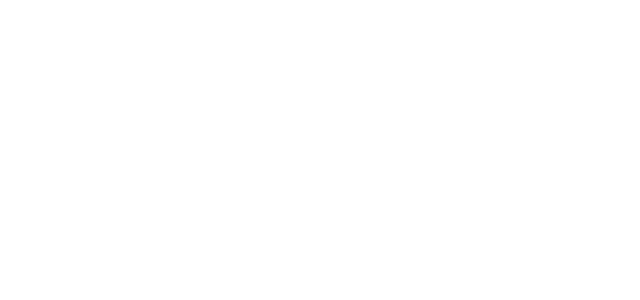
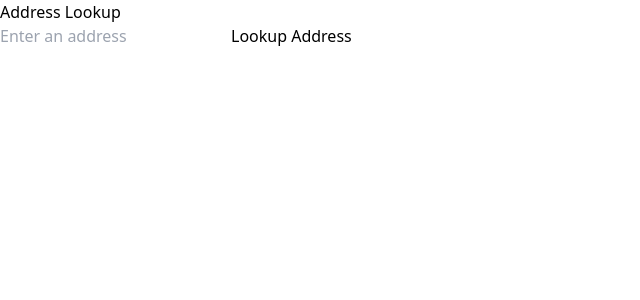
Before and after one commit to ishneeeeeet/law-firm-document-app-frontend, a React (Vite) app: page /addresslookup in a window 1280 px wide. Before the commit this address had no page. Shown: the top 300 px of the page, without its empty margins (0-640 px from the left). Built offline with nearby package versions, Linux system fonts and the light colour scheme.

Commit message:
modified:   src/main.jsx 	modified:   src/pages/InputPage.jsx 	new file:   src/utils/AddressLookup.jsx

```diff
--- a/src/main.jsx
+++ b/src/main.jsx
@@ -1,10 +1,11 @@
-import React from "react";
+
 import ReactDOM from "react-dom/client";
 import App from "./App.jsx";
 import "./index.css";
 import { BrowserRouter as Router, Routes, Route } from "react-router-dom";
 import InputPage from "./pages/InputPage.jsx";
 import DocumentPage from "./pages/DocumentPage.jsx";
+import AddressLookup from "./utils/AddressLookup.jsx";
 
 ReactDOM.createRoot(document.getElementById("root")).render(
 
@@ -13,6 +14,7 @@
         <Route path="/" element={<App />} />
         <Route path="/input-page" element={<InputPage />} />
         <Route path="/document" element={<DocumentPage />} />
+        <Route path="/addresslookup" element={<AddressLookup />} />
       </Routes>
     </Router>
 
--- /dev/null
+++ b/src/utils/AddressLookup.jsx
@@ -0,0 +1,74 @@
+import { useState } from 'react';
+import axios from 'axios';
+
+const AddressLookup = () => {
+  const [inputAddress, setInputAddress] = useState('');
+  const [formattedAddress, setFormattedAddress] = useState('');
+  const [city, setCity] = useState('');
+  const [state, setState] = useState('');
+  const [postalCode, setPostalCode] = useState('');
+
+  const apiKey = 'AIzaSyArvkD9q7yt2KaU3-567Ga7Jf8w7-7J3Z4';
+
+  const handleAddressLookup = () => {
+    const encodedAddress = encodeURIComponent(inputAddress);
+    const apiUrl = `https://maps.googleapis.com/maps/api/geocode/json?address=${encodedAddress}&key=${apiKey}`;
+
+    axios
+      .get(apiUrl)
+      .then((response) => {
+        const data = response.data;
+        if (data.status === 'OK' && data.results.length > 0) {
+          const result = data.results[0];
+          setFormattedAddress(result.formatted_address);
+
+          const cityComponent = result.address_components.find(
+            (component) => component.types.includes('locality')
+          );
+          const stateComponent = result.address_components.find(
+            (component) => component.types.includes('administrative_area_level_1')
+          );
+          const postalCodeComponent = result.address_components.find(
+            (component) => component.types.includes('postal_code')
+          );
+
+          setCity(cityComponent ? cityComponent.long_name : 'N/A');
+          setState(stateComponent ? stateComponent.long_name : 'N/A');
+          setPostalCode(postalCodeComponent ? postalCodeComponent.long_name : 'N/A');
+        } else {
+          console.error('Geocoding API request failed.');
+        }
+      })
+      .catch((error) => {
+        console.error('Error:', error);
+      });
+  };
+
+  return (
+    <div>
+      <h1>Address Lookup</h1>
+      <input
+        type="text"
+        placeholder="Enter an address"
+        value={inputAddress}
+        onChange={(e) => setInputAddress(e.target.value)}
+      />
+      <button onClick={handleAddressLookup}>Lookup Address</button>
+
+      {formattedAddress && (
+        <div>
+          <h2>Formatted Address:</h2>
+          <p>{formattedAddress}</p>
+          <h2>City:</h2>
+          <p>{city}</p>
+          <h2>State:</h2>
+          <p>{state}</p>
+          <h2>Postal Code:</h2>
+          <p>{postalCode}</p>
+        </div>
+      )}
+    </div>
+  );
+};
+
+export default AddressLookup;
```
Also changed, not shown: src/pages/InputPage.jsx (+24 -10 lines).
